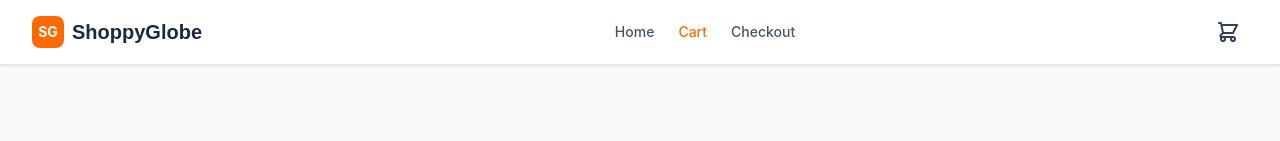
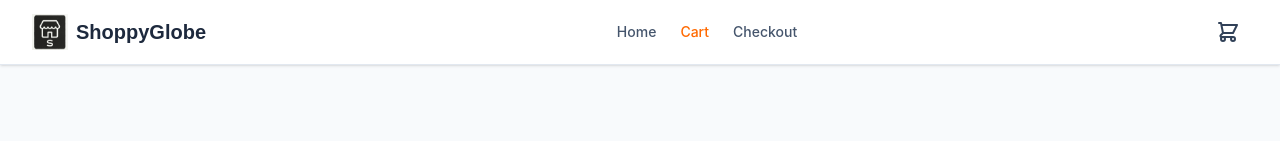
Before and after one commit to Sufalthakre18/shoppyglobe-ecommerce-react, a React (Vite) app in the folder shoppy-globe/: page /cart in a window 1280 px wide. Shown: the top 141 px of the page. Built offline with nearby package versions, Linux system fonts and the light colour scheme.

Commit message:
Update favicon to PNG format and adjust logo in Header component

```diff
--- a/shoppy-globe/index.html
+++ b/shoppy-globe/index.html
@@ -2,7 +2,7 @@
 <html lang="en">
   <head>
     <meta charset="UTF-8" />
-    <link rel="icon" type="image/svg+xml" href="/favicon.svg" />
+    <link rel="icon" type="image" href="/favicon.png" />
     <meta name="viewport" content="width=device-width, initial-scale=1.0" />
     <title>shoppy-globe</title>
   </head>
--- a/shoppy-globe/src/components/Header.jsx
+++ b/shoppy-globe/src/components/Header.jsx
@@ -22,8 +22,8 @@ const Header = () => {
 
           {/* Logo */}
           <Link to="/" className="flex items-center gap-2">
-            <div className="w-8 h-8 bg-orange-500 rounded-lg flex items-center justify-center">
-              <span className="text-white font-bold text-sm">SG</span>
+            <div className="w-9 h-8 bg-transparent rounded-lg flex items-center justify-center">
+              <img src="/public/favicon.png" alt="" />
             </div>
             <span className="text-xl font-bold text-slate-800" style={{ fontFamily: 'Syne, sans-serif' }}>
               ShoppyGlobe
```
Also changed, not shown: shoppy-globe/public/favicon.png (added).
